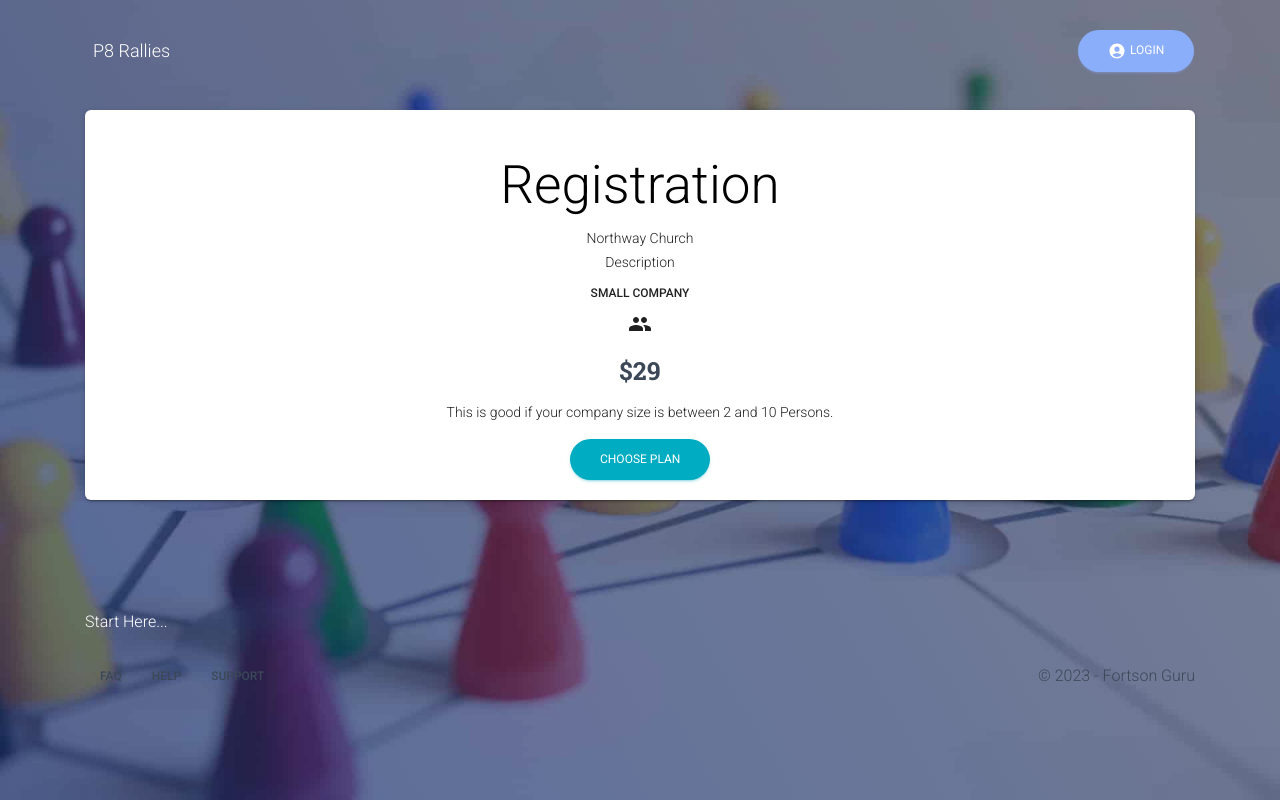
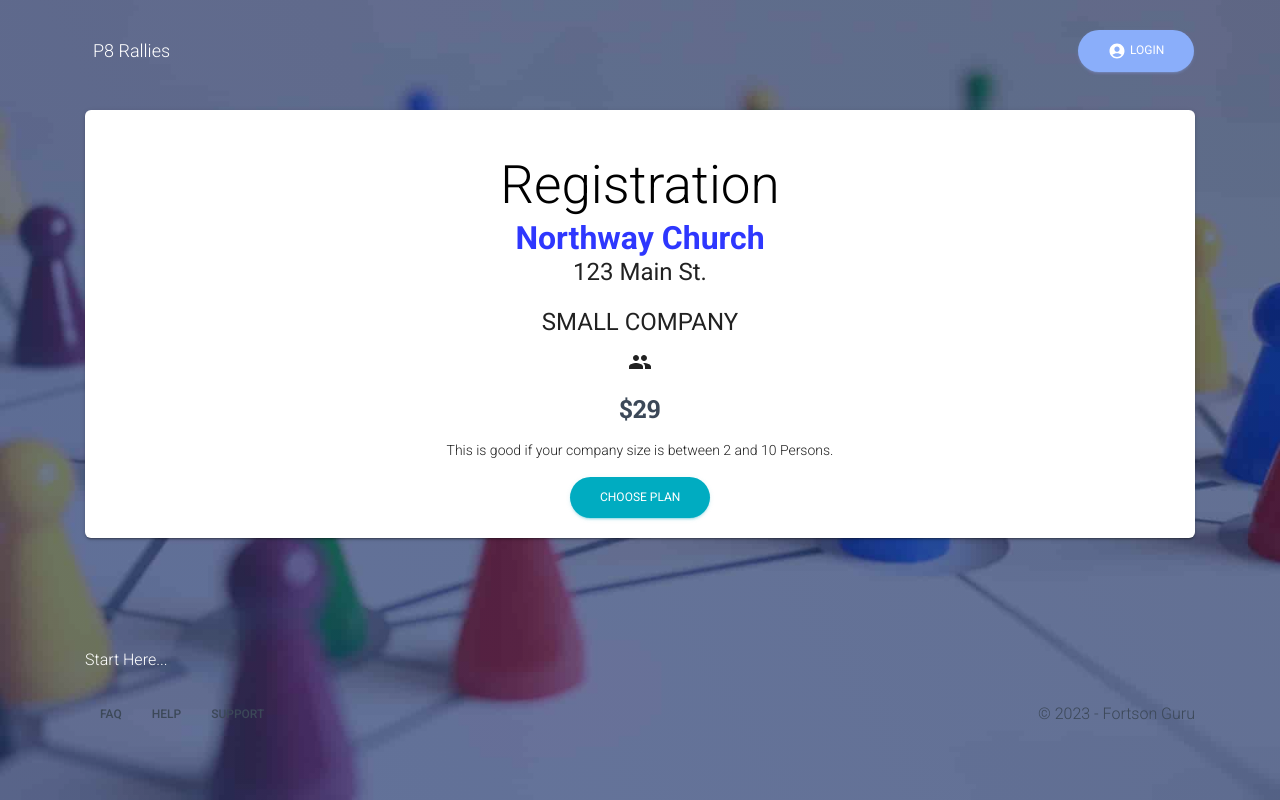
Before and after one commit to danocolombo/pate-next-web, a Next.js app: page /registration in a window 1280 px wide. Built offline with nearby package versions, Linux system fonts and the light colour scheme; no server answers; what aws-amplify would draw is missing.

Commit message:
registration page formatting

```diff
--- a/pages/registration/index.js
+++ b/pages/registration/index.js
@@ -37,8 +37,6 @@ import ServeEventsCard from '../../pages-sections/serve/ServeEventsCard';
 import SectionServeRallyList from '../../pages-sections/rallies/SectionServeRallyList';
 const useStyles = makeStyles(registrationPageStyle);
 
-import upcomingStateRalliesData from '../../data/upcomingStateRallies.json';
-import pastStateRalliesData from '../../data/pastStateRallies.json';
 import { printObject } from '../../utils/helpers';
 
 export default function RegistrationPage({ ...rest }) {
@@ -78,21 +76,19 @@ export default function RegistrationPage({ ...rest }) {
             <CardBody pricing>
             <h1 style={{color: 'black'}}>Registration</h1>
             <div>
-                <div className={classes.cardCategory + " " + classes.CardBody}>
+                <div className={classes.rallyName}>
                     Northway Church
                 </div>
-                <div className={classes.cardDescription}>Description</div>
+                <div className={classes.rallyAddressWrapper}>
+                <div className={classes.rallyAddress}>123 Main St.</div>
+                </div>
 
             </div>
 
 
                       <h6
                         className={
-                          classes.cardCategory +
-                          " " +
-                          classes.cardDescription +
-                          " " +
-                          classes.marginBottom20
+                          classes.rallyAddress
                         }
                       >
                         SMALL COMPANY
--- a/styles/jss/nextjs-material-pate/pages/registrationPageStyle.js
+++ b/styles/jss/nextjs-material-pate/pages/registrationPageStyle.js
@@ -1,14 +1,19 @@
 import {
     primaryColor,
     grayColor,
+    cobaltColor,
+    cobaltCardHeader,
     container,
     cardTitle,
+    rallyTitle,
+    rallyAddress,
+    rallyDateTime,
     whiteColor,
     blackColor,
     hexToRgb,
-} from '/styles/jss/nextjs-material-kit-pro.js';
+} from '/styles/jss/nextjs-material-pate.js';
 
-import customCheckboxRadioSwitchStyle from '/styles/jss/nextjs-material-kit-pro/customCheckboxRadioSwitchStyle.js';
+import customCheckboxRadioSwitchStyle from '/styles/jss/nextjs-material-pate/customCheckboxRadioSwitchStyle.js';
 
 const signupPageStyle = {
     container: {
@@ -67,6 +72,23 @@ const signupPageStyle = {
         textDecoration: 'none',
         textAlign: 'center !important',
         marginBottom: '0.75rem',
+    },
+    rallyName: {
+        fontSize: "2rem",
+        fontWeight: "600",
+        color: cobaltColor[2],
+    },
+    rallyAddressWrapper: {
+        padding: '10px',
+    },
+    rallyAddress: {
+        fontSize: "1.5rem",
+        fontWeight: "400",
+    },
+    rallyDateTime: {
+        fontSize: "18px",
+        fontWeight: "600",
+        color: cobaltColor[3],
     },
     ...customCheckboxRadioSwitchStyle,
     socials: {
```
Also changed, not shown: 1 other file (tests, documents, lock files or other folders).
